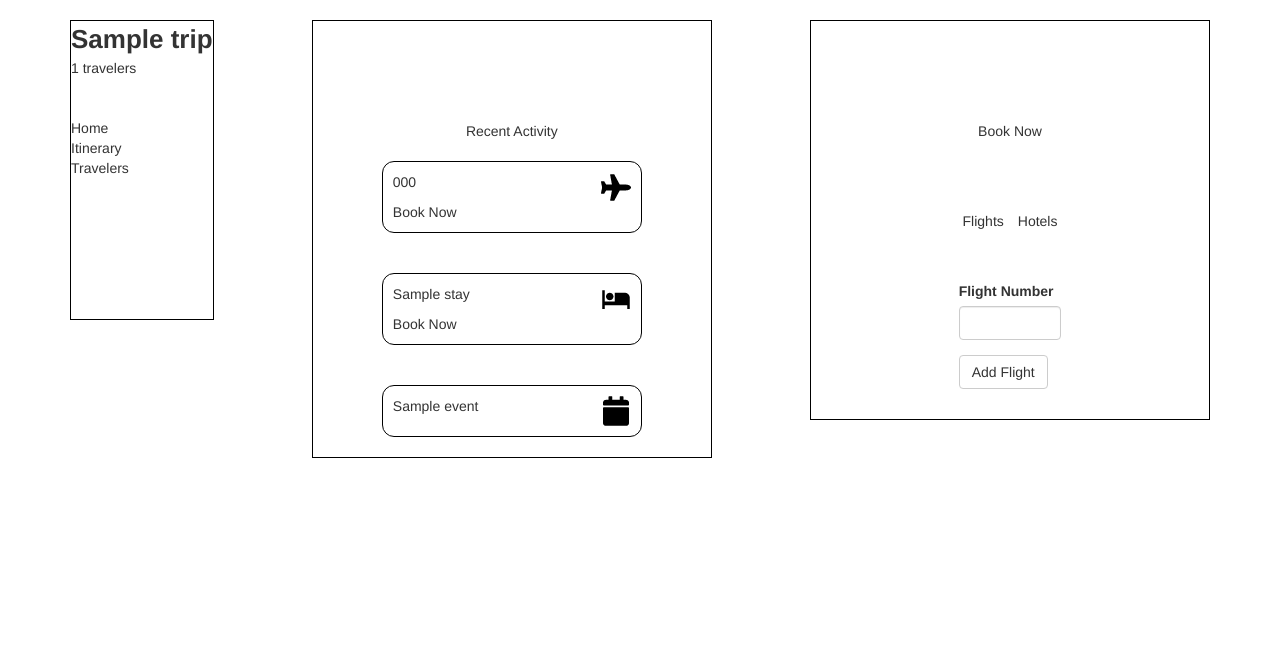
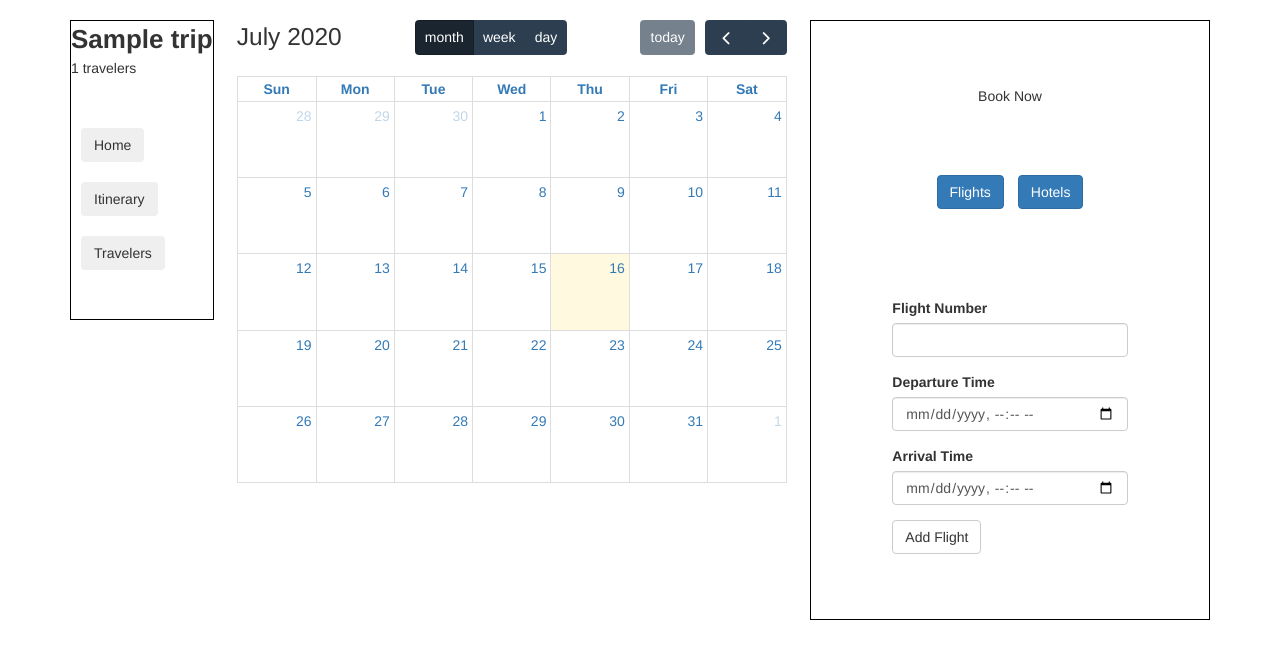
Before and after one commit to eyalfoni/trek, a Flask app: page /trip/1 in a window 1280 px wide. Shown: the part 52-711 px from the top of the page. Run offline with Flask 2, Linux system fonts and the light colour scheme; a user stored in the database is signed in; tables that the repository leaves empty hold one stand-in row (values such as "Sample post"); lists and menus that the app fills with data are empty; some libraries are stand-ins or nearby versions.

Commit message:
add calendar to trip page

```diff
--- a/app/main/forms.py
+++ b/app/main/forms.py
@@ -1,6 +1,7 @@
 from flask_wtf import FlaskForm
 from wtforms import StringField, SubmitField, TextAreaField, FileField, IntegerField
-from wtforms.validators import DataRequired, ValidationError, Length, Email
+from wtforms.fields.html5 import DateField, DateTimeLocalField
+from wtforms.validators import DataRequired, ValidationError, Length
 from app.models import User
 
 
@@ -63,9 +64,21 @@ class AddTripForm(FlaskForm):
 
 class AddFlightForm(FlaskForm):
     flight_number = StringField('Flight Number', validators=[DataRequired()])
+    departure_time = DateTimeLocalField('Departure Time', validators=[DataRequired()], format='%Y-%m-%dT%H:%M')
+    arrival_time = DateTimeLocalField('Arrival Time', validators=[DataRequired()], format='%Y-%m-%dT%H:%M')
     submit = SubmitField('Add Flight')
+
+    def validate_departure_time(self, departure_time):
+        if departure_time.data >= self.arrival_time.data:
+            raise ValidationError('Arrival time must be after departure time.')
 
 
 class AddStayForm(FlaskForm):
     name = StringField('Hotel Name', validators=[DataRequired()])
+    check_in_date = DateField('Check In', validators=[DataRequired()])
+    check_out_date = DateField('Check Out', validators=[DataRequired()])
     submit = SubmitField('Add Stay')
+
+    def validate_check_in_date(self, check_in_date):
+        if check_in_date.data >= self.check_out_date.data:
+            raise ValidationError('Check out date must be after check in date.')
--- a/app/main/routes.py
+++ b/app/main/routes.py
@@ -5,6 +5,7 @@ from app.models import User, Trip, Flight, Stay, Event
 from flask_login import current_user, login_required
 from datetime import datetime
 from app.main import bp
+from app.utils.date_utils import to_utc_time, stays_to_cal_events, flights_to_cal_events
 
 
 @bp.before_app_request
@@ -49,35 +50,38 @@ def trip_view(id):
         flight = Flight(
             code=flight_form.flight_number.data,
             user_id=current_user.id,
-            trip_id=trip.id
+            trip_id=trip.id,
+            start_datetime=to_utc_time(flight_form.departure_time.data),
+            end_datetime=to_utc_time(flight_form.arrival_time.data)
         )
         db.session.add(flight)
         db.session.commit()
         flash('Your flight has been added!')
+        return redirect(url_for('main.trip_view', id=id))
     if stay_form.validate_on_submit():
         stay = Stay(
             name=stay_form.name.data,
             user_id=current_user.id,
-            trip_id=trip.id
+            trip_id=trip.id,
+            start_date=stay_form.check_in_date.data,
+            end_date=stay_form.check_out_date.data
         )
         db.session.add(stay)
         db.session.commit()
         flash('Your trip has been added!')
-
+        return redirect(url_for('main.trip_view', id=id))
     flights = db.session.query(Flight).filter_by(trip_id=trip.id).all()
     stays = db.session.query(Stay).filter_by(trip_id=trip.id).all()
     events = db.session.query(Event).filter_by(trip_id=trip.id).all()
-    all_trip_activities = []
-    for activity in [flights, stays, events]:
-        if activity:
-            all_trip_activities.extend(activity)
-    list.sort(all_trip_activities, key=lambda a: a.created_at, reverse=True)
+    stays_as_cal_events = stays_to_cal_events(stays)
+    flights_as_cal_events = flights_to_cal_events(flights)
+    cal_events = stays_as_cal_events + flights_as_cal_events
     return render_template(
         'trip.html',
         trip=trip,
         flight_form=flight_form,
         stay_form=stay_form,
-        recent_activity=all_trip_activities
+        events=cal_events
     )
 
 
--- a/app/models.py
+++ b/app/models.py
@@ -81,6 +81,8 @@ class Flight(db.Model):
     code = db.Column(db.String(64))
     trip_id = db.Column(db.Integer, db.ForeignKey('trips.id'))
     user_id = db.Column(db.Integer, db.ForeignKey('users.id'))
+    start_datetime = db.Column(db.DateTime)
+    end_datetime = db.Column(db.DateTime)
 
     created_at = db.Column(db.DateTime, default=datetime.utcnow)
 
@@ -92,6 +94,8 @@ class Stay(db.Model):
     name = db.Column(db.String(64))
     trip_id = db.Column(db.Integer, db.ForeignKey('trips.id'))
     user_id = db.Column(db.Integer, db.ForeignKey('users.id'))
+    start_date = db.Column(db.Date)
+    end_date = db.Column(db.Date)
 
     created_at = db.Column(db.DateTime, default=datetime.utcnow)
 
--- a/app/static/styles/style.css
+++ /dev/null
@@ -1,15 +0,0 @@
-.listing:hover .peek{
-    display: block
-}
-
-.peek {
-    // display: none;
-    position: absolute;
-    bottom: 10px;
-    right: 10px;
-}
-
-.listing {
-    position: relative;
-    // display: inline-block;
-}
--- a/app/templates/base.html
+++ b/app/templates/base.html
@@ -1,12 +1,18 @@
 {% extends 'bootstrap/base.html' %}
+
+{% block head %}
+    {{ super() }}
+    <meta charset='utf-8' />
+    <link rel="stylesheet" href="https://cdn.jsdelivr.net/npm/fullcalendar@5.1.0/main.css" integrity="sha256-F+slA2H6Kt9REaiMnvnW1I3Jhs4WLpgyikITB7u1a+g=" crossorigin="anonymous">
+    <script src="https://cdn.jsdelivr.net/npm/fullcalendar@5.1.0/main.js" integrity="sha256-k0wMSicndZ7GM95Nivp+WdDeNCIs2IWpSLebmTeiFGw=" crossorigin="anonymous"></script>
+{% endblock %}
+
 
 {% block title %}
     {% if title %}{{ title }} - Trek{% else %}Trek - for people who travel together{% endif %}
 {% endblock %}
 
 {% block navbar %}
-    <link rel= "stylesheet" type= "text/css" href= "{{ url_for('static',filename='styles/style.css') }}">
-
     <nav class="navbar navbar-default">
         <div class="container">
             <div class="navbar-header">
@@ -77,4 +83,5 @@
           document.execCommand("copy");
         }
     </script>
+    <script src="https://cdn.jsdelivr.net/npm/fullcalendar@5.1.0/main.min.js" integrity="sha256-7yls1M3dy6QygFguIcH41pLo8CvpiopdyaUsMAQ8zLo=" crossorigin="anonymous"></script>
 {% endblock %}
--- a/app/templates/trip.html
+++ b/app/templates/trip.html
@@ -6,41 +6,60 @@
         <div style="border: 1px solid black; display: flex; flex-direction: column; height: 300px;">
             <div style="font-weight: 800; font-size: 26px">{{ trip.title }}</div>
             <div>{{ trip.travelers|length}} travelers</div>
-            <div style="padding-top: 40px;">
-                <a href="{{ url_for('main.trip_view', id=trip.id) }}" style="color: inherit;">
-                    <div>Home</div>
+            <div style="padding-top: 40px; display: flex; flex-direction: column;">
+                <a href="{{ url_for('main.trip_view', id=trip.id) }}" style="color: inherit; padding: 10px;">
+                    <button type="button" class="btn btn-outline-primary">Home</button>
                 </a>
-                <div>Itinerary</div>
-                <a href="{{ url_for('main.travelers_view', id=trip.id) }}" style="color: inherit;">
-                    <div>Travelers</div>
+                <a href="#" style="color: inherit; padding: 10px;">
+                    <button type="button" class="btn btn-outline-primary">Itinerary</button>
+                </a>
+                <a href="{{ url_for('main.travelers_view', id=trip.id) }}" style="color: inherit; padding: 10px;">
+                    <button type="button" class="btn btn-outline-primary">Travelers</button>
                 </a>
             </div>
         </div>
-        <div style="border: 1px solid black; display: flex; flex-direction: column; justify-content: center; align-items:center; padding-top: 100px; width: 400px;">
-            <div style="text-align: center">Recent Activity</div>
-            {% for activity in recent_activity %}
-                {% include '_activity.html' %}
-            {% endfor %}
+        <div>
+            <div id="calendar" style="height: 550px; width: 550px;"></div>
         </div>
-        <div style="border: 1px solid black; display: flex; flex-direction: column; justify-content: space-between; padding-top: 100px; width: 400px; height: 400px; padding-bottom: 30px;">
+        <div style="border: 1px solid black; display: flex; flex-direction: column; justify-content: space-around; padding-top: 30px; width: 400px; height: 600px; padding-bottom: 30px;">
             <div style="text-align: center">Book Now</div>
-            <div style="display: flex; flex-direction: row; justify-content: center; padding-top: 40px; cursor: pointer;">
-                <div onclick="show_flight_form()">
+            <div style="display: flex; flex-direction: row; justify-content: center; cursor: pointer;">
+                <button type="button" class="btn btn-primary" onclick="show_flight_form()">
                     Flights
-                </div>
+                </button>
                 <div style="padding-right: 14px"></div>
-                <div onclick="show_hotel_form()">
+                <button type="button" class="btn btn-primary" onclick="show_hotel_form()">
                     Hotels
-                </div>
+                </button>
             </div>
             <div style="display: flex; flex-direction: row; justify-content: center; padding-top: 20px;">
-                <div class="col-md-4" id="flight_form">
+                <div class="col-md-8" id="flight_form">
                     {{ wtf.quick_form(flight_form) }}
                 </div>
-                <div class="col-md-4" id="hotel_form" style="display: none">
+                <div class="col-md-6" id="hotel_form" style="display: none">
                     {{ wtf.quick_form(stay_form) }}
                 </div>
             </div>
         </div>
     </div>
 {% endblock %}
+
+{% block scripts %}
+    {{ super() }}
+
+    <script>
+
+      document.addEventListener('DOMContentLoaded', function() {
+        var calendarEl = document.getElementById('calendar');
+        var calendar = new FullCalendar.Calendar(calendarEl, {
+          initialView: 'dayGridMonth',
+          themeSystem: 'standard',
+          headerToolbar: { center: 'dayGridMonth,timeGridWeek,timeGridDay', end: 'today prev,next' },
+          navLinks: true,
+          fixedWeekCount: false,
+          events: {{ events|tojson }}
+        });
+        calendar.render();
+      });
+    </script>
+{% endblock %}
--- /dev/null
+++ b/app/utils/date_utils.py
@@ -0,0 +1,43 @@
+import pytz
+from datetime import timedelta
+
+
+def to_utc_time(date_time):
+    # TODO - this is hardcoded for now, need to get this from client and adjust accordingly
+    local = pytz.timezone("US/Eastern")
+    local_dt = local.localize(date_time, is_dst=None)
+    utc_dt = local_dt.astimezone(pytz.utc)
+    return utc_dt
+
+
+def stays_to_cal_events(stays):
+    stay_cal_events = []
+    for stay in stays:
+        for single_date in daterange(stay.start_date, stay.end_date):
+            stay_cal_events.append({
+                "title": 'Stay at ' + stay.name,
+                "start": single_date.strftime("%Y-%m-%d"),
+                "allDay": True
+            })
+    return stay_cal_events
+
+
+def flights_to_cal_events(flights):
+    flight_cal_events = []
+    for flight in flights:
+        flight_cal_events.append({
+            "title": 'Flight ' + flight.code + ' departs',
+            "start": flight.start_datetime.strftime("%Y-%m-%dT%H:%M:%S")
+        })
+        flight_cal_events.append({
+            "title": 'Flight ' + flight.code + ' arrives',
+            "start": flight.end_datetime.strftime("%Y-%m-%dT%H:%M:%S")
+        })
+    return flight_cal_events
+
+
+# https://stackoverflow.com/questions/1060279/iterating-through-a-range-of-dates-in-python
+# yield start_date through (end_date - 1 day)
+def daterange(start_date, end_date):
+    for n in range(int((end_date - start_date).days)):
+        yield start_date + timedelta(n)
--- a/requirements.txt
+++ b/requirements.txt
@@ -21,6 +21,7 @@ PyJWT==1.7.1
 python-dateutil==2.8.1
 python-dotenv==0.14.0
 python-editor==1.0.4
+pytz==2020.1
 six==1.15.0
 SQLAlchemy==1.3.18
 visitor==0.1.3
```
Also changed, not shown: app/templates/travelers.html (+10 -8 lines), migrations/versions/f9795b50a253_add_date_to_stay_and_datetime_to_flights.py (added, +34 -0 lines), app/utils/__init__.py (added).
